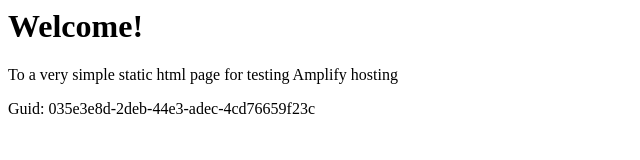
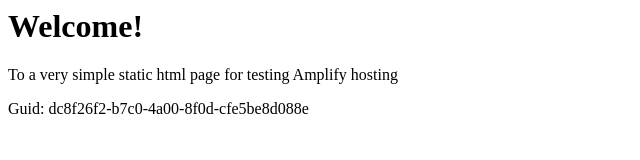
Before and after one commit to aws-aemilia-pdx/Github-PR-Commit-Integration-Test-DoNotTouch-GithubWebhookPreviewCanaryTest-v1-preprod-us-west-2, a website: page src/index.html in a window 1280 px wide. Shown: the full height of the page, 0-640 px from the left. Drawn offline with Linux system fonts and the light colour scheme.

Commit message:
commit from integ tests

```diff
--- a/src/index.html
+++ b/src/index.html
@@ -12,6 +12,6 @@
 <body>
     <h1>Welcome!</h1>
     <p>To a very simple static html page for testing Amplify hosting</p>
-    <p>Guid: 035e3e8d-2deb-44e3-adec-4cd76659f23c</p></body>
+    <p>Guid: dc8f26f2-b7c0-4a00-8f0d-cfe5be8d088e</p></body>
 
 </html>
```
